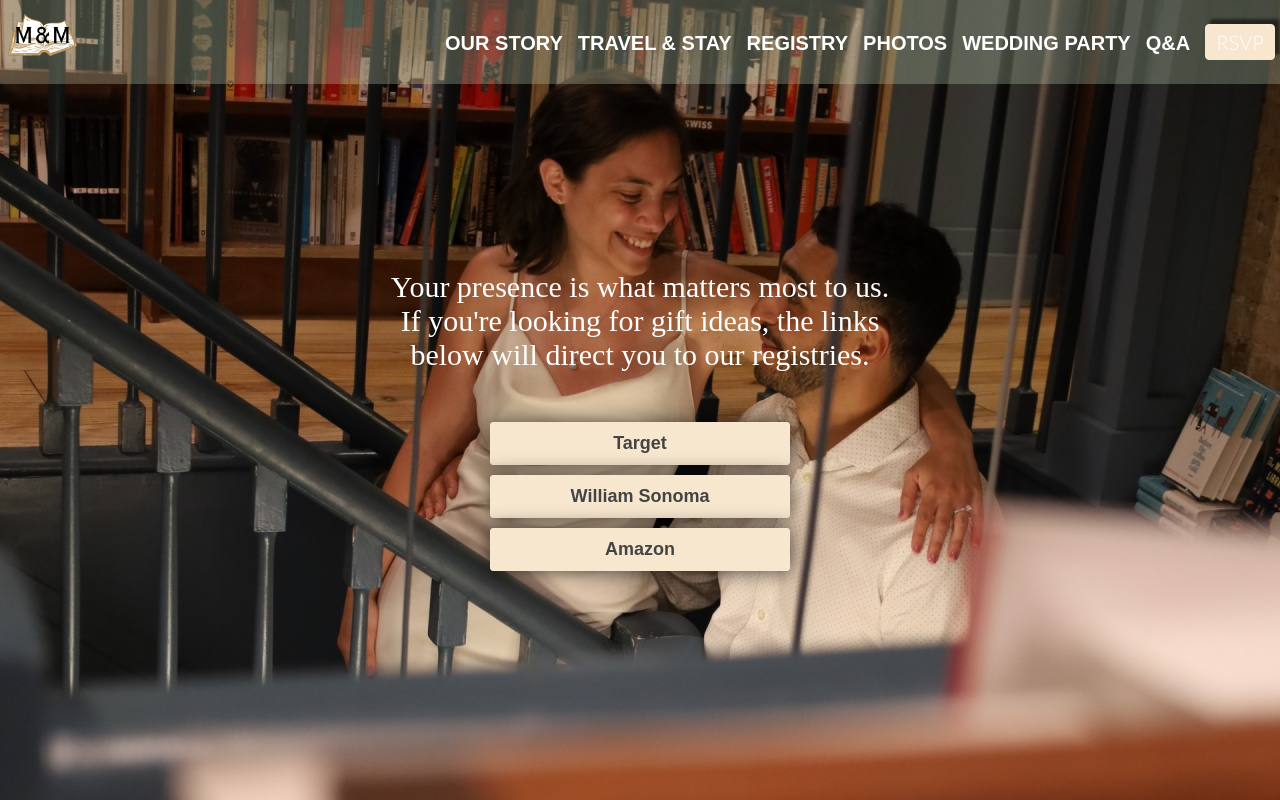
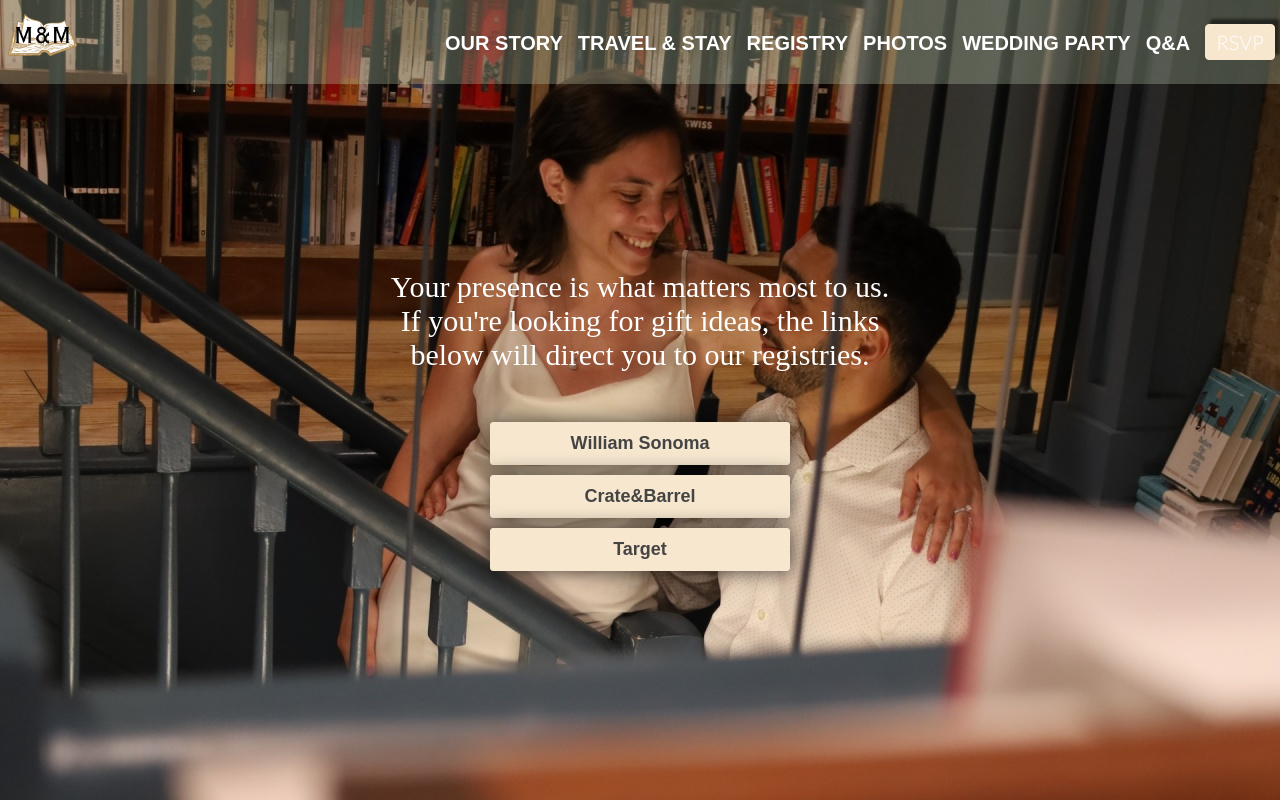
Before and after one commit to MarcAnthony-WebDev/WeddingSite, a React (Create React App) app: page /Registry in a window 1280 px wide. Shown: the top 800 px of the page. Built offline with nearby package versions, Linux system fonts and the light colour scheme; a web font is replaced by a local one.

Commit message:
changes to registry

```diff
--- a/src/Pages/Registry.js
+++ b/src/Pages/Registry.js
@@ -1,7 +1,7 @@
 import React from 'react';
+import Footer from '../Components/Footer';
+import NavBar from '../Components/NavBar';
 import ScrollToTop from '../Components/ScrollToTop';
-import NavBar from '../Components/NavBar';
-import Footer from '../Components/Footer';
 
 import styles from '../Styles/Registry.module.css';
 
@@ -16,13 +16,6 @@ const Registry = (props) => {
             ideas, the links below will direct you to our registries.
           </p>
           <a
-            href='https://www.target.com/gift-registry/gift/emmandemm'
-            target='_blank'
-            rel='noreferrer'
-          >
-            Target
-          </a>
-          <a
             href='https://www.williams-sonoma.com/registry/vsdl55bkwj/registry-list.html'
             target='_blank'
             rel='noreferrer'
@@ -30,11 +23,18 @@ const Registry = (props) => {
             William Sonoma
           </a>
           <a
-            href='https://www.amazon.com/wedding/marissa-simone-marcanthony-tumminello-waveny-house-june-2024/registry/12QW5NLV3ERYT'
+            href='https://www.crateandbarrel.com/gift-registry/marissa-simone-and-marcanthony-tumminello/r6848532'
             target='_blank'
             rel='noreferrer'
           >
-            Amazon
+            Crate&Barrel
+          </a>
+          <a
+            href='https://www.target.com/gift-registry/gift/emmandemm'
+            target='_blank'
+            rel='noreferrer'
+          >
+            Target
           </a>
         </div>
       </section>
```
